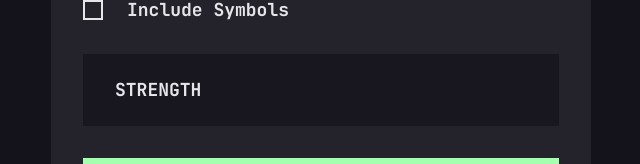
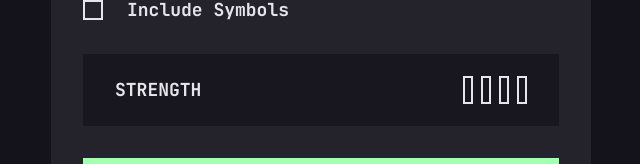
Before and after one commit to ZZ83/react-password-generator-app, a React (Vite) app: page / in a window 1280 px wide. Shown: the part 572-736 px from the top of the page, without its empty margins (319-959 px from the left). Built offline with nearby package versions, Linux system fonts and the light colour scheme.

Commit message:
Fix strengthMeter not showing on initial load

```diff
--- a/src/components/PasswordStrengthMeter.jsx
+++ b/src/components/PasswordStrengthMeter.jsx
@@ -1,6 +1,15 @@
 function PasswordStrengthMeter({ password }) {
     if (password === "") {
-        return null;
+        return (
+            <div className="flex items-center gap-2 sm:gap-4 md:h-8">
+                <div className="flex gap-1 xs:gap-2">
+                    <div className="h-7 w-2.5 border-2 border-solid border-white"></div>
+                    <div className="h-7 w-2.5 border-2 border-solid border-white"></div>
+                    <div className="h-7 w-2.5 border-2 border-solid border-white"></div>
+                    <div className="h-7 w-2.5 border-2 border-solid border-white"></div>
+                </div>
+            </div>
+        );
     } else if (password.length >= 11) {
         return (
             <div className="flex items-center gap-2 sm:gap-4 md:h-8">
```
